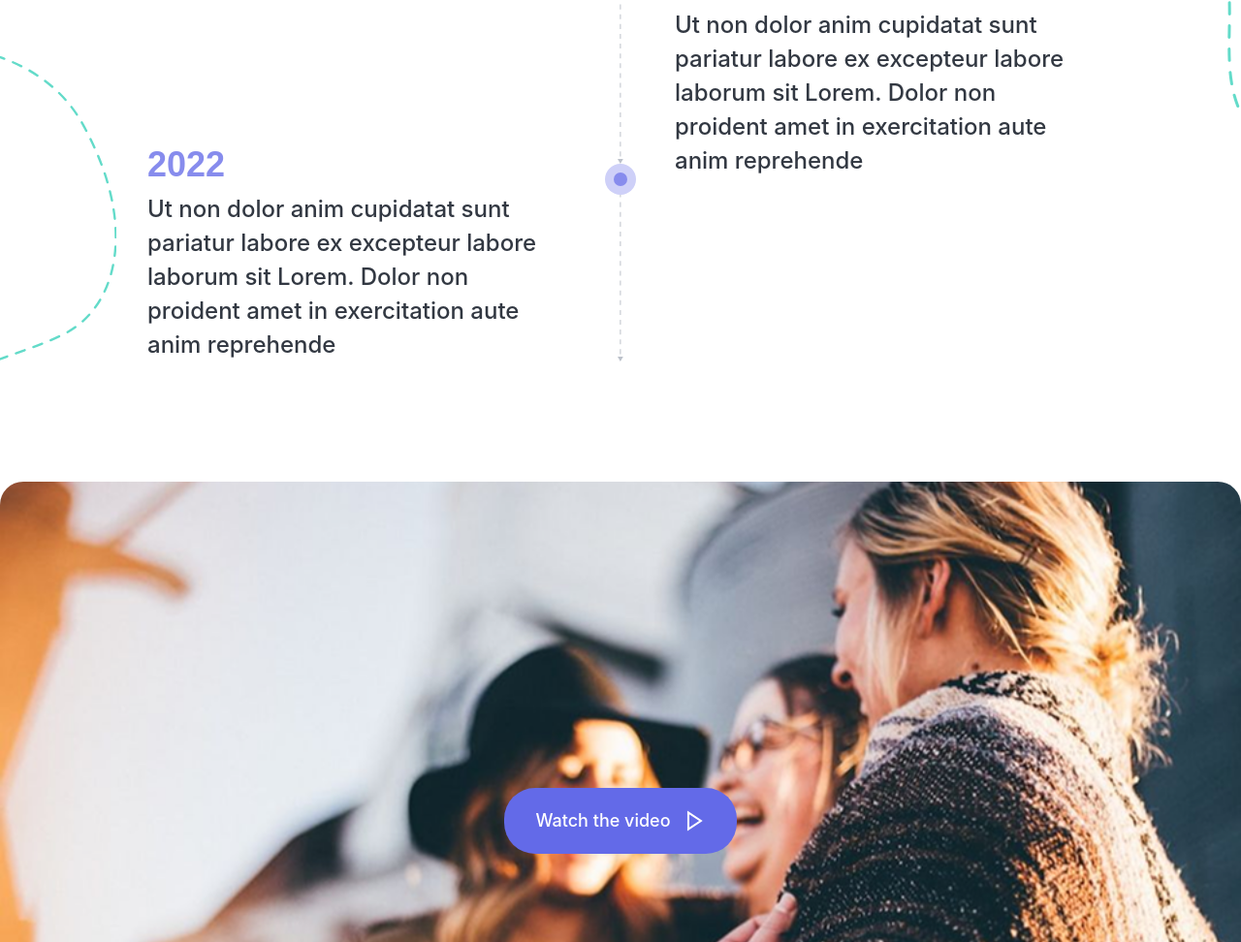
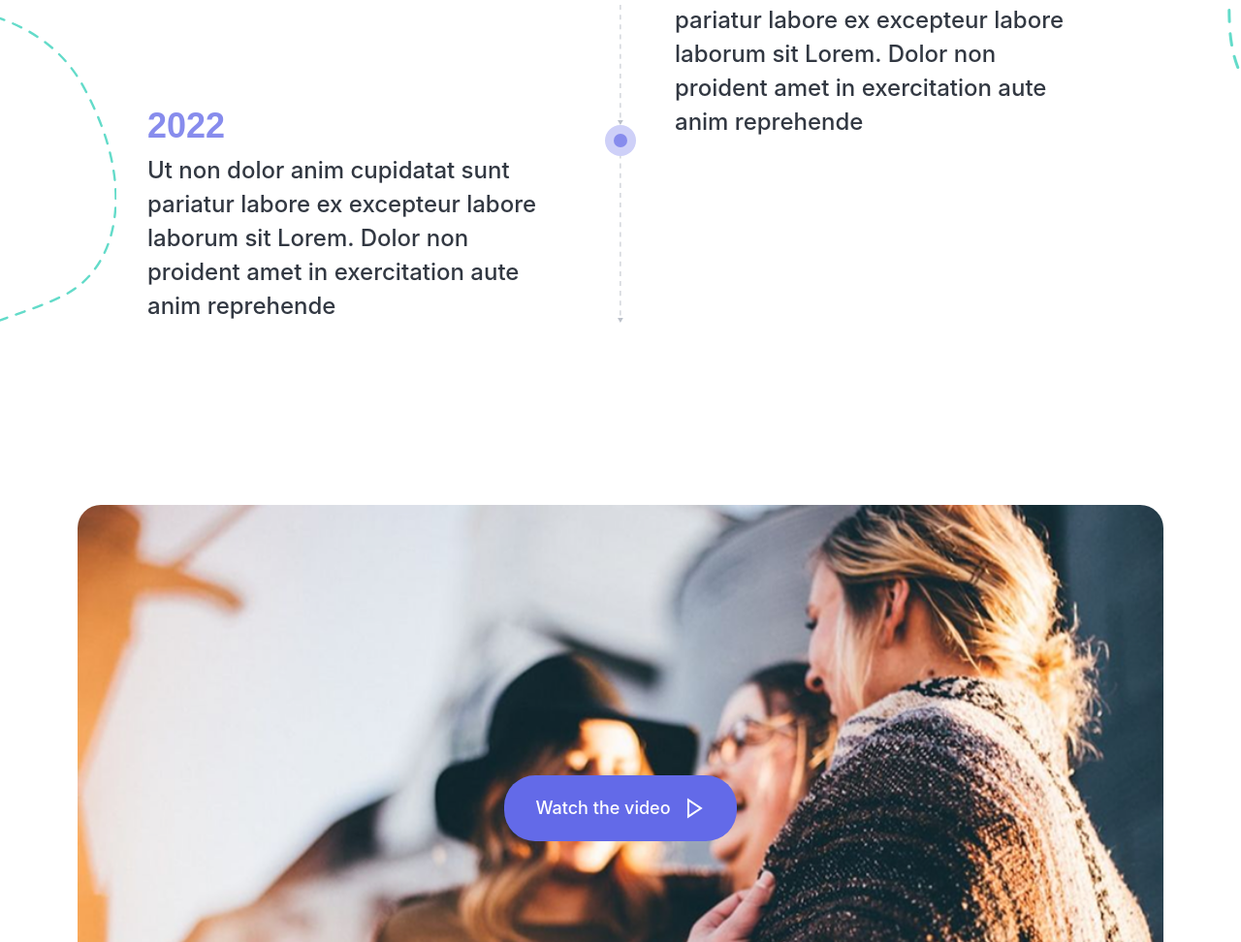
Before and after one commit to phil-code-dotcom/wellness-health-website, a website: page about.html in a window 1280 px wide. Shown: the part 1828-2800 px from the top of the page at 97% size. Drawn offline with nearby package versions, Linux system fonts and the light colour scheme; files whose address does not match are found by name.

Commit message:
feat: edit the responsiveness for the about page: the video image

```diff
--- a/about.html
+++ b/about.html
@@ -51,7 +51,7 @@
     </section>
 
     <!--about us section-->
-    <section class="w-full mt-20">
+    <section class="w-full mt-10">
         <div class="max-w-[1440px] mx-auto md:px-30 px-5 flex items-center justify-between gap-16 flex-wrap">
 
             <!--Left side-->
@@ -103,7 +103,7 @@
         </div>
     </section>
 
-
+    <!--our founders section-->
     <section class="max-w-7xl mx-auto px-6 py-20">
         <div class="bg-[#CED0F8] p-8 rounded-3xl bg-[#CED0F8] flex flex-col gap-10 md:gap-40">
             <div class="flex flex-col md:flex-row gap-10 md:gap-50 ">
@@ -276,9 +276,10 @@
 
     <!--watch the video section-->
     <section
-        class="max-w-7xl mt-15 rounded-3xl mx-auto px-6 py-16 bg-[url(./img/playing.png)] bg-cover bg-center bg-no-repeat w-full md:h-[700px] object-cover flex justify-center items-center">
-        <a class="bg-[#636AE8] flex gap-3 items-center rounded-4xl px-8 py-5" href="#">
-            <p class="font-inter font-medium text-lg text-[#FFFFFF] leading-[28px]">Watch the video</p>
+        class="max-w-7xl mt-15 rounded-3xl mx-auto px-5 md:px-20 py-5 md:py-16 w-full grid grid-cols-1 grid-rows-1">
+        <img src="./img/video.png" alt="" class="rounded-3xl row-start-1 col-start-1 w-full">
+        <a class="bg-[#636AE8] flex gap-3 items-center rounded-4xl px-3 py-1 md:px-8 md:py-5 row-start-1 col-start-1 justify-self-center self-center" href="#">
+            <p class="font-inter font-light md:font-medium md:text-lg text-[#FFFFFF]">Watch the video</p>
             <svg width="24" height="24" viewBox="0 0 24 24" fill="none" xmlns="http://www.w3.org/2000/svg">
                 <path d="M5.98047 20.5999L5.98047 3.3999L18.8805 11.9999L5.98047 20.5999Z" stroke="white"
                     stroke-width="2.064" stroke-miterlimit="10" stroke-linecap="square" />
```
Also changed, not shown: index.html (+1 -1 lines), img/video.png (added), src/output.css.
